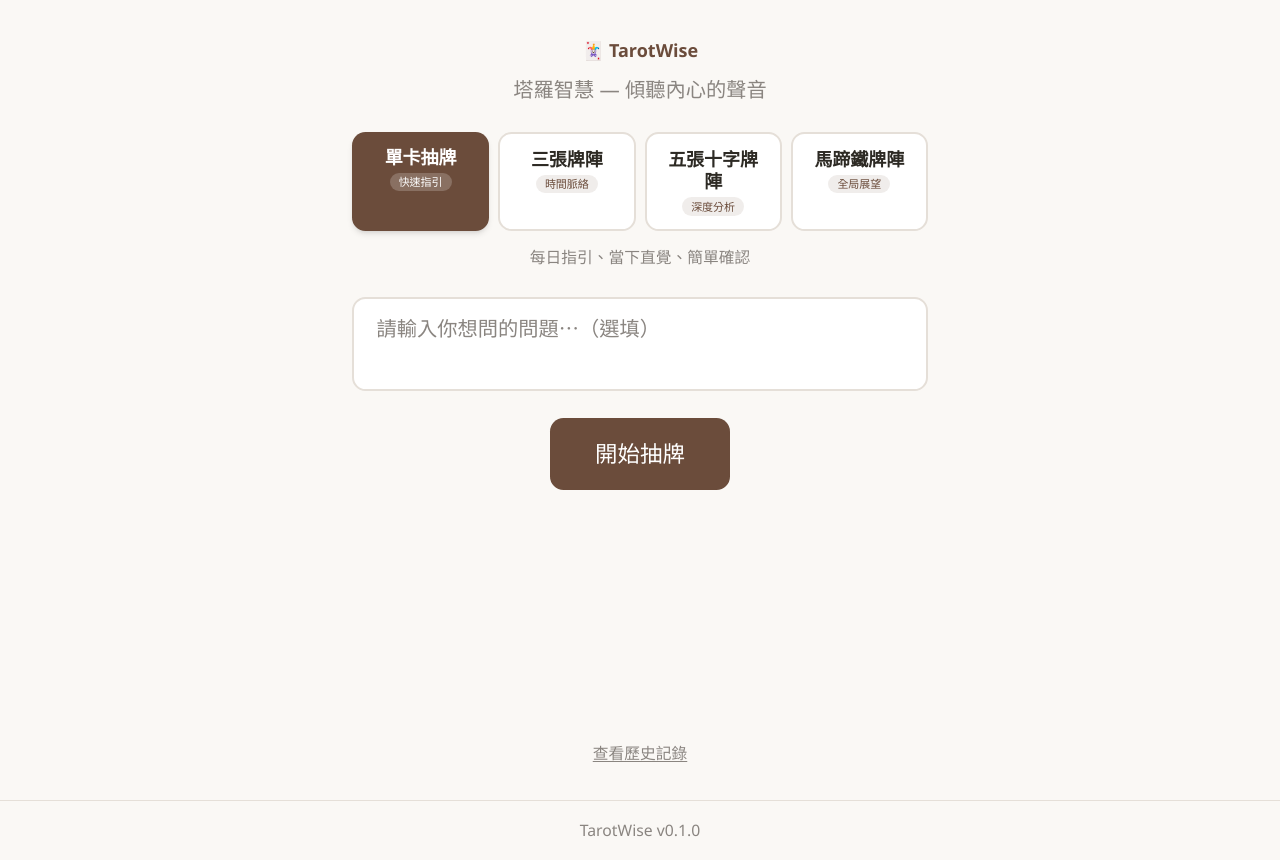
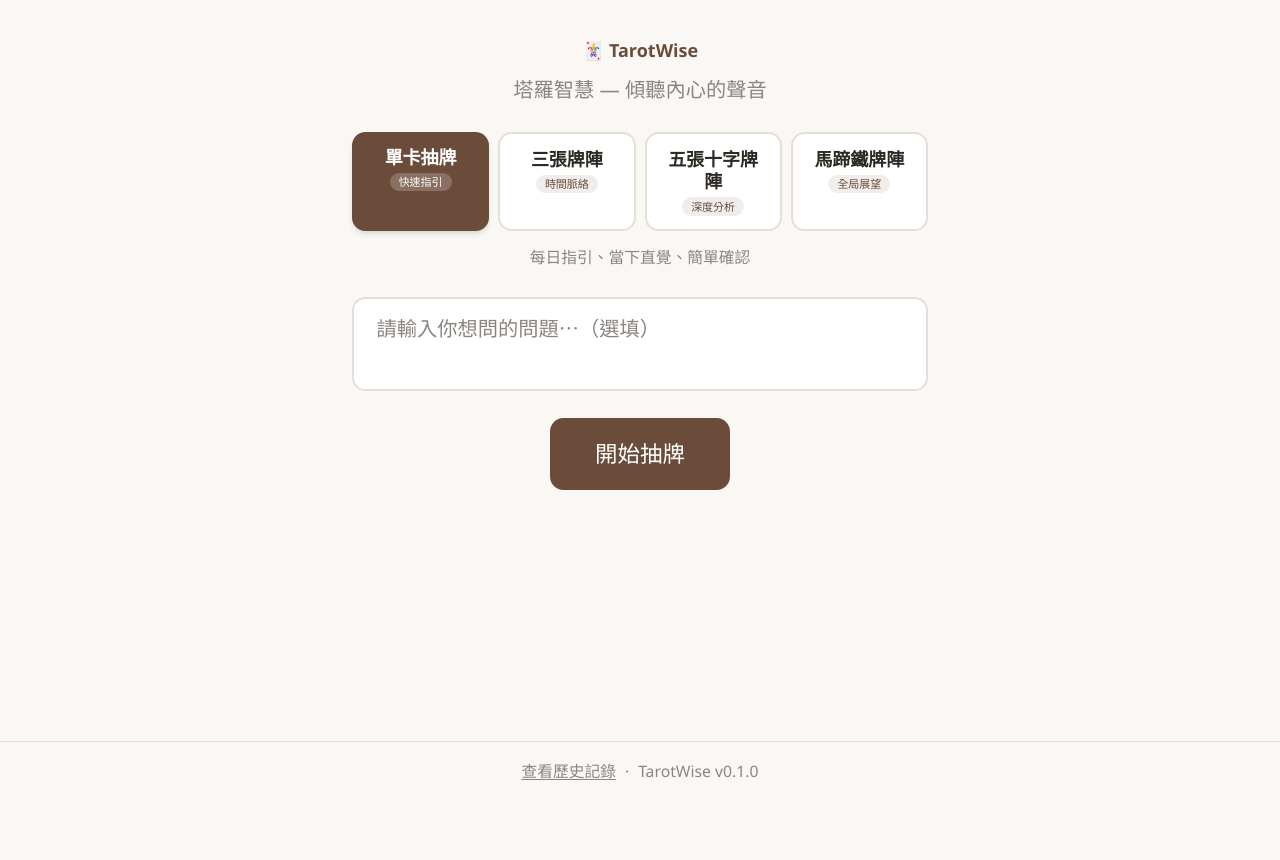
Before and after one commit to chrisudn/TarotWise-, a Next.js app: page / in a window 1280 px wide. After the commit the page ends 800 px from the top, so only its background shows below. Built offline with nearby package versions, Linux system fonts and the light colour scheme.

Commit message:
修 AI 解讀文字被裁切：合併 footer、移除 min-h-screen

```diff
--- a/app/layout.tsx
+++ b/app/layout.tsx
@@ -17,6 +17,8 @@ export default function RootLayout({
       <body className="min-h-full flex flex-col bg-background text-foreground antialiased">
         {children}
         <footer className="mt-auto text-center text-sm py-4 px-4 text-muted border-t border-card-border">
+          <a href="/history" className="hover:text-primary underline underline-offset-2">查看歷史記錄</a>
+          <span className="mx-2">·</span>
           TarotWise v{pkg.version}
         </footer>
       </body>
--- a/app/page.tsx
+++ b/app/page.tsx
@@ -129,7 +129,7 @@ export default function Home() {
   }
 
   return (
-    <div className="flex flex-col flex-1 items-center px-4 py-8 min-h-screen">
+    <div className="flex flex-col flex-1 items-center px-4 py-8">
       <header className="text-center mb-6">
         <h1 className="text-display font-bold text-primary">
           🃏 TarotWise
@@ -162,12 +162,6 @@ export default function Home() {
           </div>
         )}
       </main>
-
-      <footer className="mt-auto pt-8 text-sm text-muted text-center">
-        <a href="/history" className="hover:text-primary underline underline-offset-2">
-          查看歷史記錄
-        </a>
-      </footer>
     </div>
   )
 }
```
Also changed, not shown: tmp/img.png (added).
